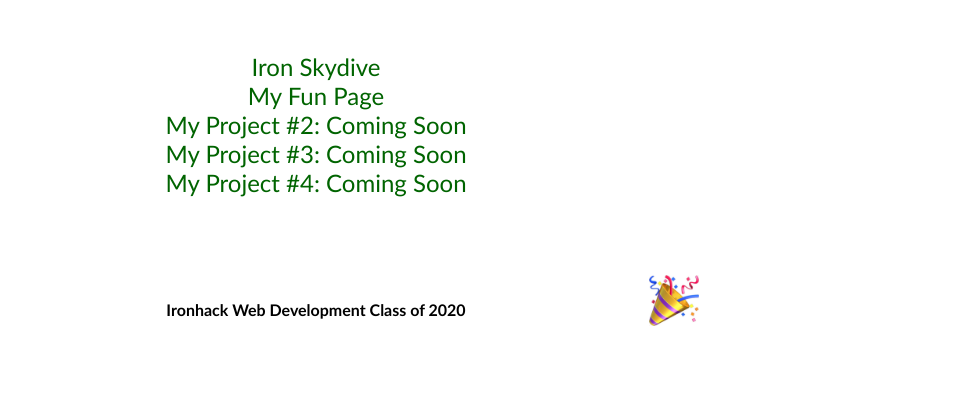
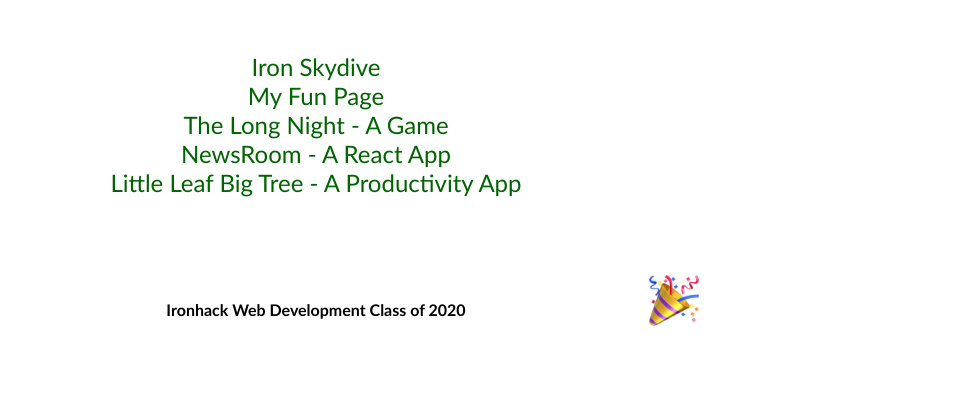
Before and after one commit to jadawoody/Portfolio, a plain HTML site: page portfolio.html in a window 1280 px wide. Shown: the part 582-980 px from the top of the page, 324-1280 px from the left. Drawn offline with nearby package versions, Linux system fonts and the light colour scheme; no server answers.

Commit message:
added projects

```diff
--- a/portfolio.html
+++ b/portfolio.html
@@ -32,9 +32,9 @@
     <section class="projects">
         <div><a href="https://codepen.io/jadawoody/full/xxZoExY">Iron Skydive</a></div>
         <div><a href="./fun.html">My Fun Page</a></div>
-        <div><a>My Project #2: Coming Soon</a></div>
-        <div><a>My Project #3: Coming Soon</a></div>
-        <div><a>My Project #4: Coming Soon</a></div>
+        <div><a href="https://rqsell.github.io/G-O-T/">The Long Night - A Game</a></div>
+        <div><a href="https://newsroomapp.netlify.app/">NewsRoom - A React App</a></div>
+        <div><a href="https://littleleafbigtree.herokuapp.com/">Little Leaf Big Tree - A Productivity App</a></div>
     </section>
     <section>
         <div class="divWebClass">
@@ -42,7 +42,7 @@
             <h4 id="webclass">Ironhack Web Development Class of 2020</h4>
             <img src="./images.project1/party-popper.png" alt="partypopper emoji" id="partypopper">
         </div>
-        <div>
+        <div class="divOfClassmates">
             <ul id="classmates">
                 <!-- <button>Hello</button> -->
                 <!-- <a id="jadaPage" href="https://jadawoody.github.io/portfolio/"><li>Jada W.</li></a>
@@ -64,7 +64,7 @@
             <a href="https://www.encompasshealthcare.com"><li>Encompass HealthCare</li></a>
             <a href="https://www.facebook.com/EncompassHealthCare"><li>Encompass HealthCare Facebook</li></a>
             <a href="https://www.linkedin.com/company/encompasshealthcare"><li>Encompass HealthCare LinkedIn</li></a>
-            <a href=""><li>Encompass HealthCare MailChimp Email Marketing</li></a>
+            <a href="https://mailchi.mp/encompasshealthcare/joinus"><li>Encompass HealthCare MailChimp Email Marketing</li></a>
         </ul>
     </div>
     <footer class="footerclass">
--- a/style.css
+++ b/style.css
@@ -166,9 +166,11 @@
 }
 @media (max-width: 500px){
     .softSkillBlocks {
+
         display: flex;
         flex-direction: column;
         margin-top: 43vh;
+        margin-right: 8vw;
         justify-content: center;
         align-items: space-evenly;
     }
@@ -648,3 +650,14 @@ footer{
     flex-direction: column;
     align-items: center;
 }
+.divOfClassmates{
+    display: flex;
+    justify-content: center;
+    flex-direction: column;
+}
+#classmates{
+    display: flex;
+    justify-content: space-around;
+    flex-direction: row;
+    transform: Uppercase;
+}
```
